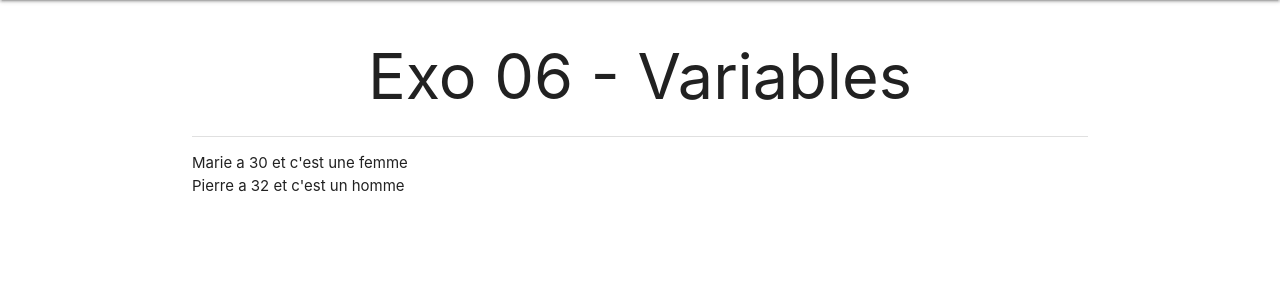
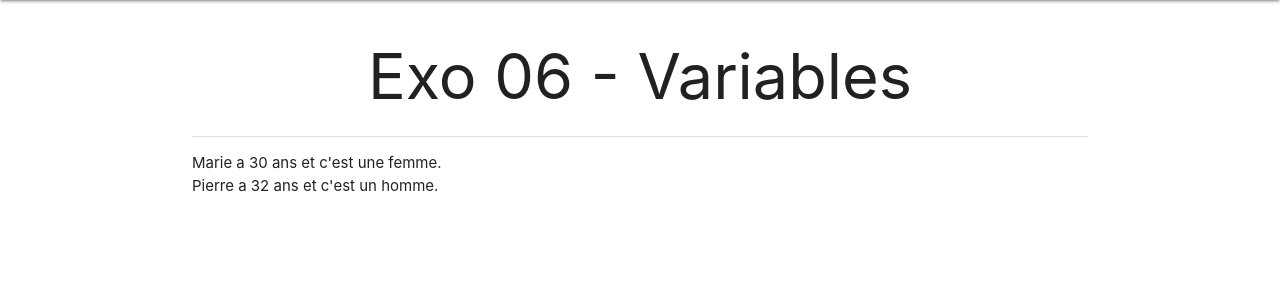
Before and after one commit to totomatix/CorrectionExosPHPCDA7, a PHP site: page /exercices/exo06/index.php in a window 1280 px wide. Shown: the part 64-364 px from the top of the page. Run offline with PHP 8.4, Linux system fonts and the light colour scheme.

Commit message:
Correction exo 6

```diff
--- a/exercices/exo06/index.php
+++ b/exercices/exo06/index.php
@@ -8,16 +8,15 @@ $titre = "Exo 06 - Variables"; // Mettre le titre de la page
 $nom = "Marie";
 $age = 30;
 $homme = false;
-$sexe = $homme ? 'un homme' : 'une femme';
 
 $nom2 = "Pierre";
 $age2 = 32;
 $homme2 = true;
-$sexe2 = $homme2 ? 'un homme' : 'une femme';
 
-
-echo "$nom a $age et c'est $sexe <br>";
-echo $nom2.' a ' .$age2. ' et c\'est ' .$sexe2. '<br>';
+// personne 1
+echo $nom . ' a ' . $age . " ans et c'est " . ($homme ? 'un homme.' : 'une femme.') . '<br>';
+// personne 2
+echo $nom2 . ' a ' . $age2 . " ans et c'est " . ($homme2 ? 'un homme.' : 'une femme.');
 
 ?>
 
```
